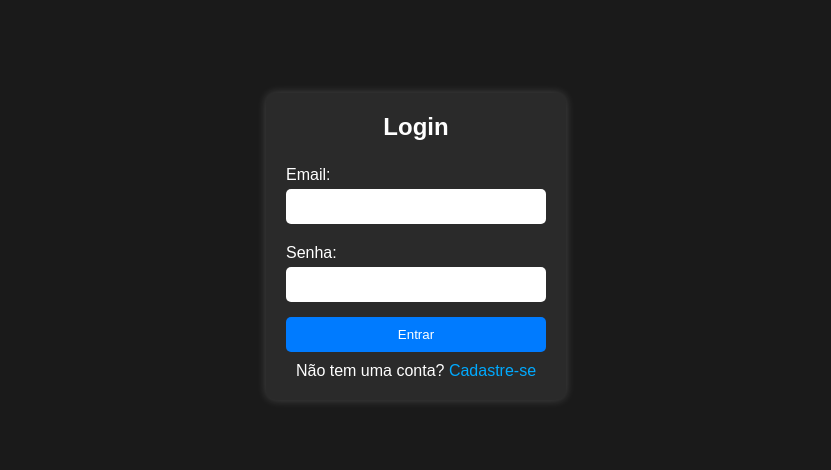
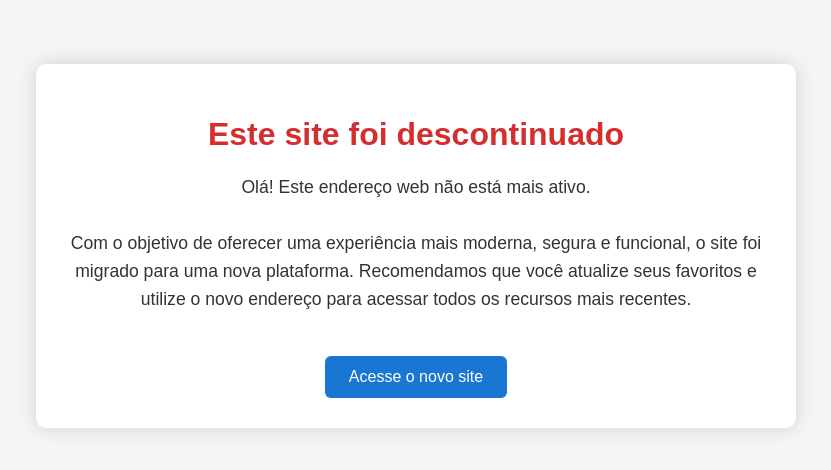
Before and after one commit to dakdadeepweb/Re, a plain HTML site: page index.html in a window 1280 px wide. Shown: the part 154-624 px from the top of the page, without its empty margins (224-1055 px from the left). Drawn offline with Linux system fonts and the light colour scheme.

Commit message:
Update index.html

```diff
--- a/index.html
+++ b/index.html
@@ -3,24 +3,74 @@
 <head>
     <meta charset="UTF-8">
     <meta name="viewport" content="width=device-width, initial-scale=1.0">
-    <title>Login - Realm Of Jewels</title>
-    <link rel="stylesheet" href="style.css">
+    <title>Site Descontinuado</title>
+    <style>
+        body {
+            font-family: Arial, sans-serif;
+            background-color: #f5f5f5;
+            margin: 0;
+            padding: 0;
+            display: flex;
+            align-items: center;
+            justify-content: center;
+            height: 100vh;
+        }
+
+        .container {
+            text-align: center;
+            padding: 30px;
+            border-radius: 10px;
+            background-color: #ffffff;
+            box-shadow: 0 0 20px rgba(0, 0, 0, 0.15);
+            max-width: 700px;
+            width: 90%;
+        }
+
+        h1 {
+            color: #d32f2f;
+            font-size: 2rem;
+            margin-bottom: 20px;
+        }
+
+        p {
+            color: #333;
+            font-size: 1.1rem;
+            line-height: 1.6;
+        }
+
+        .new-link {
+            display: inline-block;
+            margin-top: 25px;
+            padding: 12px 24px;
+            font-size: 16px;
+            color: #fff;
+            background-color: #1976d2;
+            border-radius: 6px;
+            text-decoration: none;
+            transition: background-color 0.3s ease;
+        }
+
+        .new-link:hover {
+            background-color: #1565c0;
+        }
+
+        @media screen and (max-width: 600px) {
+            .container {
+                border-radius: 0;
+                box-shadow: none;
+            }
+        }
+    </style>
 </head>
 <body>
-    <div class="login-container">
-        <h2>Login</h2>
-        <form id="loginForm">
-            <label for="email">Email:</label>
-            <input type="email" id="email" required>
-
-            <label for="senha">Senha:</label>
-            <input type="password" id="senha" required>
-
-            <button type="submit">Entrar</button>
-        </form>
-        <p>Não tem uma conta? <a href="cadastro.html">Cadastre-se</a></p>
+    <div class="container">
+        <h1>Este site foi descontinuado</h1>
+        <p>
+            Olá! Este endereço web não está mais ativo.<br><br>
+            Com o objetivo de oferecer uma experiência mais moderna, segura e funcional, o site foi migrado para uma nova plataforma.
+            Recomendamos que você atualize seus favoritos e utilize o novo endereço para acessar todos os recursos mais recentes.
+        </p>
+        <a href="https://alternativeprojects1.vercel.app/" class="new-link" target="_blank">Acesse o novo site</a>
     </div>
-
-    <script src="index.js"></script>
 </body>
 </html>
```
